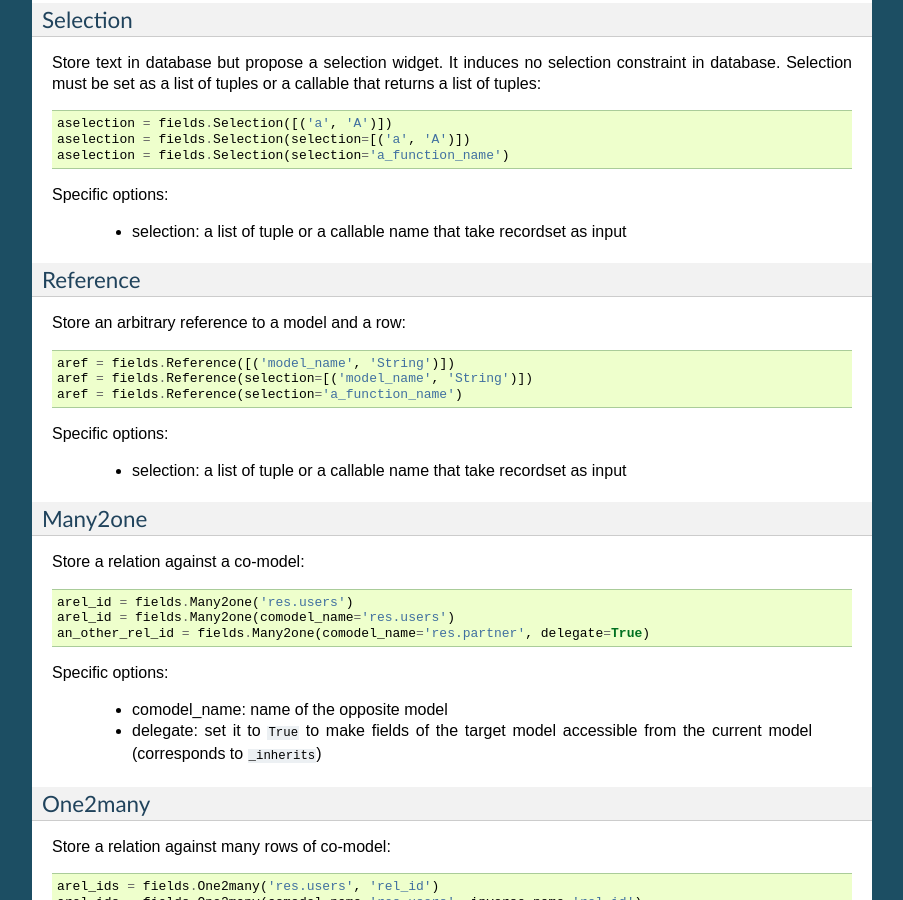
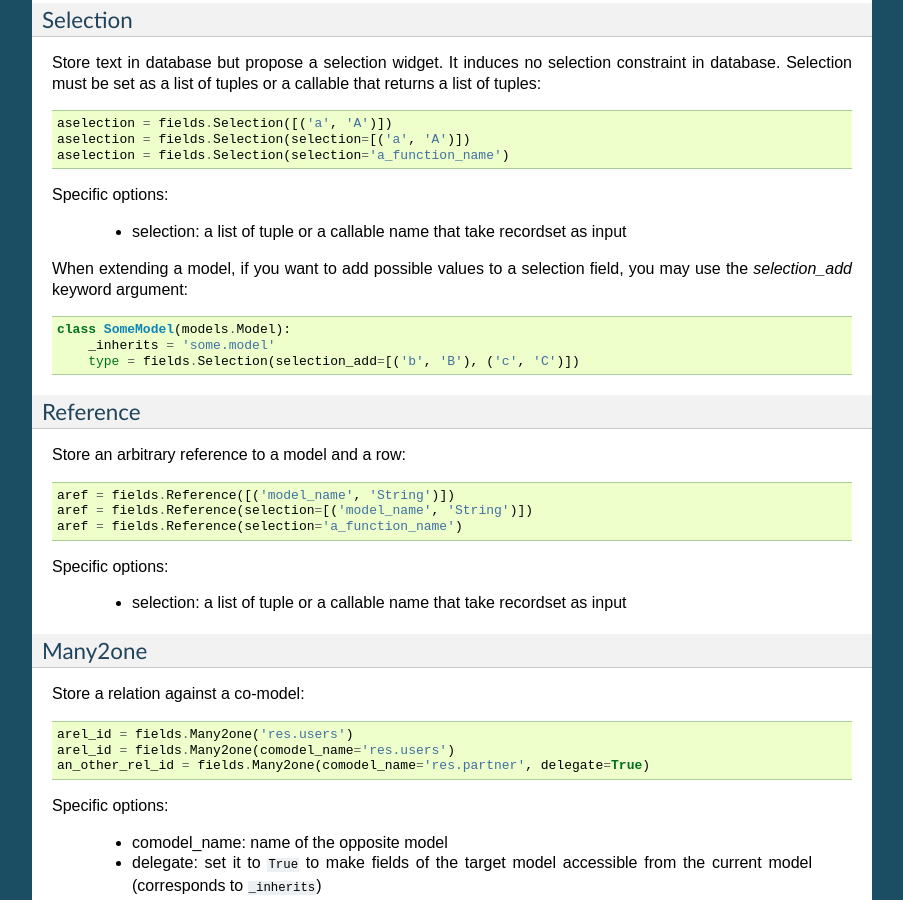
Before and after one commit to nbessi/odoo_new_api_guideline, a Sphinx documentation site: the page built from source/fields.rst, in a window 1280 px wide and 900 px high, scrolled down 2924 px. Shown: the whole window, without its empty margins (198-1101 px from the left). Built offline with Sphinx 7.4.7, drawn with Linux system fonts in a browser that asks for light colours; formulas are drawn with MathJax 3.

Commit message:
Improve fields.Selection doc
add explanation about the selection_add kwarg to fields.Selection

```diff
--- a/source/fields.rst
+++ b/source/fields.rst
@@ -180,6 +180,13 @@ Selection must be set as a list of tuples or a callable that returns a list of t
 Specific options:
 
   * selection: a list of tuple or a callable name that take recordset as input
+
+When extending a model, if you want to add possible values to a selection field,
+you may use the `selection_add` keyword argument::
+
+   class SomeModel(models.Model):
+       _inherits = 'some.model'
+       type = fields.Selection(selection_add=[('b', 'B'), ('c', 'C')])
 
 Reference
 #########
```
